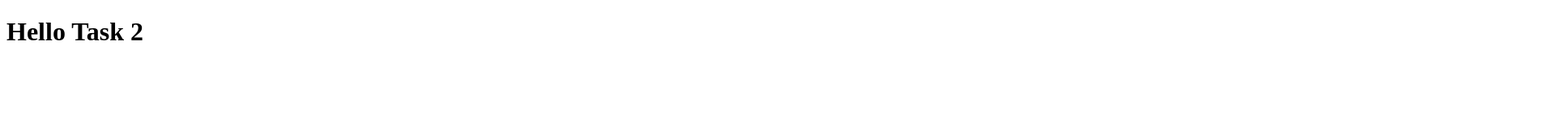
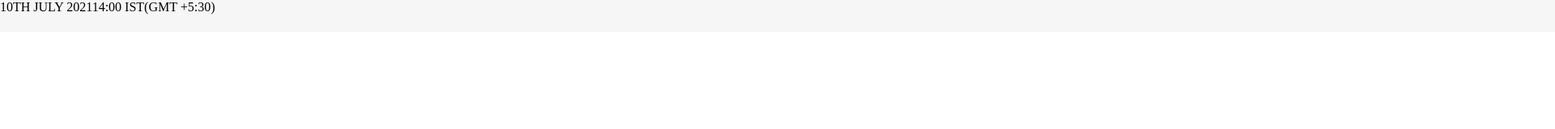
Before and after one commit to Nihal-Shukla/Task-2, a plain HTML site: page topnav.html in a window 1280 px wide. Shown: the whole page at 81% size, 1920 px wide, since content can reach past the window. Drawn offline with Linux system fonts and the light colour scheme.

Commit message:
no changes

```diff
--- a/style.css
+++ b/style.css
@@ -0,0 +1,10 @@
+*{
+    margin: 0px;
+    padding: 0px;
+
+}
+.top-nav{
+    height: 40px;
+    width: 1920px;
+    background-color: #f6f6f6;
+}
--- a/topnav.html
+++ b/topnav.html
@@ -4,8 +4,11 @@
     <meta charset="UTF-8">
     <meta name="viewport" content="width=device-width, initial-scale=1.0">
     <title>Document</title>
+    <link rel="stylesheet" href="style.css">
 </head>
 <body>
-    <h1>Hello Task 2</h1>
+    <div class="top-nav">
+        <div class="date">10TH JULY 202114:00 IST(GMT +5:30)</div>
+    </div>
 </body>
 </html>
```
